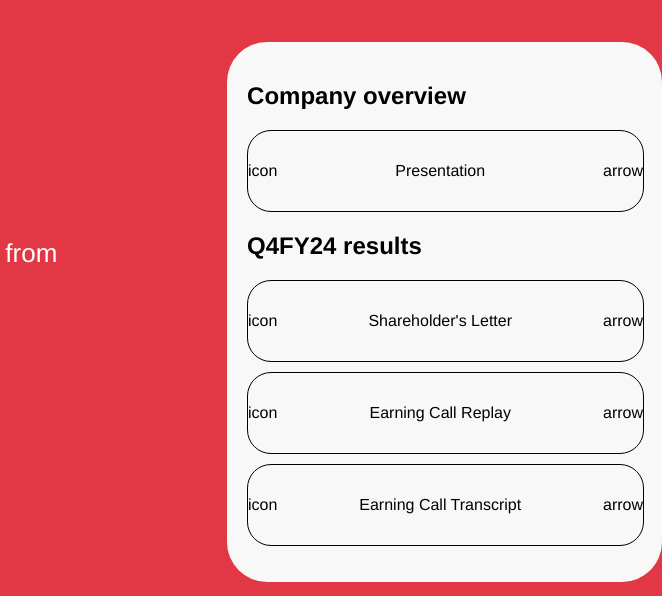
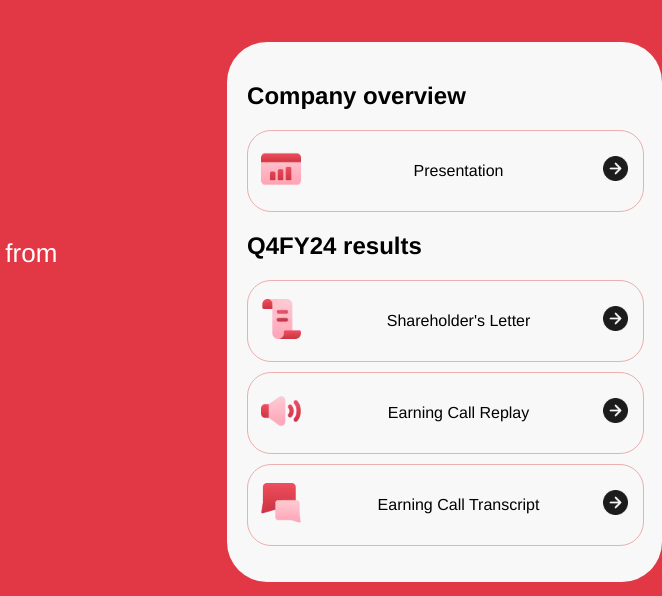
Before and after one commit to Valujju/Zomato-Clone, a plain HTML site: page invester_relation_index.html in a window 1280 px wide. Shown: the part 81-677 px from the top of the page, 618-1280 px from the left. Drawn offline with Linux system fonts and the light colour scheme.

Commit message:
Add files via upload

```diff
--- a/invester_relation_index.html
+++ b/invester_relation_index.html
@@ -53,31 +53,31 @@
             <div><h2>Company overview</h2></div>
             <div>
                 <div class="inner-box">
-                    <div class="ico">icon</div>
+                    <div class="ico"><img src="chart.png" alt=""></div>
                     <div class="pera"> <p>Presentation</p></div>
-                    <div>arrow</div>
+                    <div class="right-arrow"><img src="arrow-right.png" alt=""></div>
                 </div>
             </div>
             <div><h2>Q4FY24 results</h2></div>
             <div>
                 <div class="inner-box">
-                    <div class="ico">icon</div>
+                    <div class="ico"><img src="paper.webp" alt=""></div>
                     <div class="pera"> <p>Shareholder's Letter</p></div>
-                    <div>arrow</div>
+                    <div class="right-arrow"><img src="arrow-right.png" alt=""></div>
                 </div>
             </div>
             <div>
                 <div class="inner-box">
-                    <div class="ico">icon</div>
+                    <div class="ico"><img src="audio.webp" alt=""></div>
                     <div class="pera"> <p>Earning Call Replay</p></div>
-                    <div>arrow</div>
+                    <div class="right-arrow"><img src="arrow-right.png" alt=""></div>
                 </div>
             </div>
             <div>
                 <div class="inner-box">
-                    <div class="ico">icon</div>
+                    <div class="ico"><img src="chat.webp" alt=""></div>
                     <div class="pera"> <p>Earning Call Transcript</p></div>
-                    <div>arrow</div>
+                    <div class="right-arrow"><img src="arrow-right.png" alt=""></div>
                 </div>
             </div>
         </div>
--- a/investor_realtion.css
+++ b/investor_realtion.css
@@ -89,13 +89,24 @@ body{
 }
 
 .inner-box{
+    cursor: pointer;
     margin: 10px 0px;
     display: flex;
     align-items: center;
     justify-content: center;
     justify-content: space-between;
-    border: 1px solid black;
+    border: 1px solid rgb(236, 174, 174);
     border-radius: 24px;
     width: 100%;
     height: 80px;
 }
+
+.ico img{
+    padding: 13px;
+    width: 40px;
+}
+
+.right-arrow img{
+    width: 25px;
+    margin-right: 15px;
+}
```
